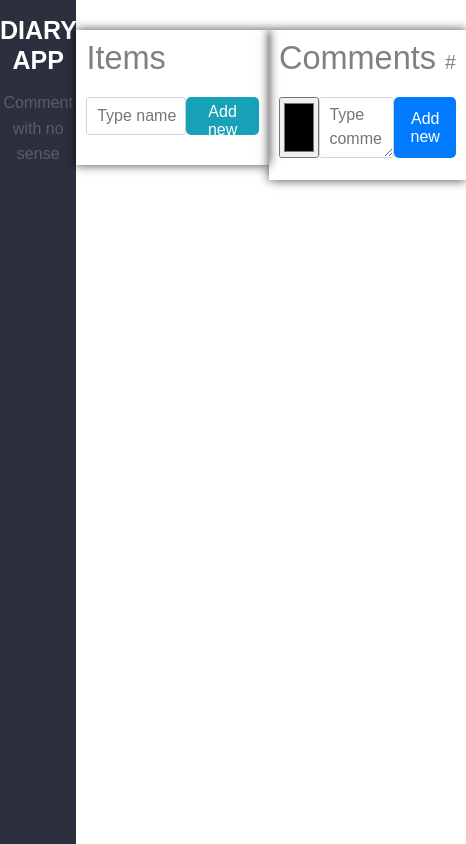
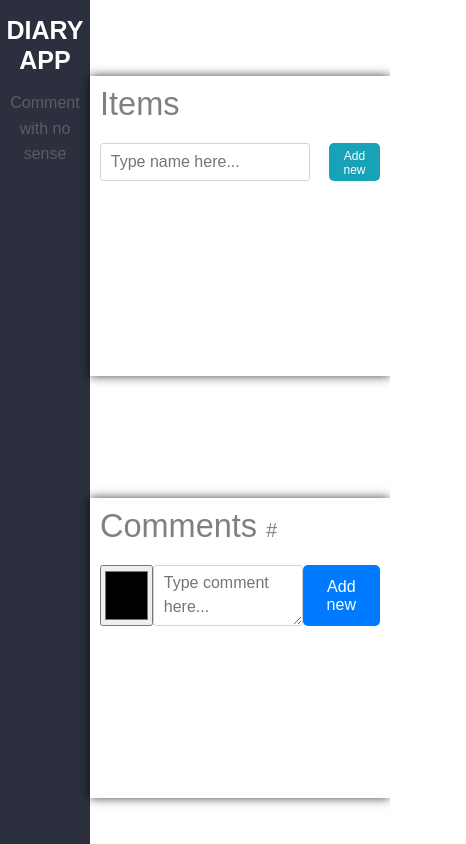
Before and after one commit to dmytrotsymbal/TestTask7, a React (Create React App) app: page / in a window 390 px wide. Shown: the whole page, 466 px wide, since content can reach past the window. Built offline with nearby package versions, Linux system fonts and the light colour scheme.

Commit message:
local storage

```diff
--- a/src/App.jsx
+++ b/src/App.jsx
@@ -2,11 +2,19 @@ import "../src/styles/App.scss";
 import ItemsBlock from "./components/ui/ItemsBlock/ItemsBlock";
 import CommentsBlock from "./components/ui/CommentsBlock/CommentsBlock";
 import Sidebar from "./components/ui/Sidebar/Sidebar";
-import { useState } from "react";
+import { useLayoutEffect, useState } from "react";
 
 const App = () => {
   const [items, setItems] = useState([]);
   const [selectedItemId, setSelectedItemId] = useState(null);
+
+  useLayoutEffect(() => {
+    const defaultItems = localStorage.getItem("items") ? JSON.parse(localStorage.getItem("items")) : [];
+    setItems(defaultItems);
+
+    const defaultSelectedItemId = localStorage.getItem("selectedItemId") ? JSON.parse(localStorage.getItem("selectedItemId")) : null;
+    setSelectedItemId(defaultSelectedItemId);
+  }, []);
 
   return (
     <div className="App">
--- a/src/components/ui/CommentsBlock/CommentsBlock.jsx
+++ b/src/components/ui/CommentsBlock/CommentsBlock.jsx
@@ -23,6 +23,7 @@ const CommentsBlock = ({ selectedItemId, items, setItems }) => {
       });
       setItems(updatedItems);
       setCommentText("");
+      localStorage.setItem("items", JSON.stringify(updatedItems));
     }
   };
 
--- a/src/components/ui/ItemsBlock/ItemsBlock.jsx
+++ b/src/components/ui/ItemsBlock/ItemsBlock.jsx
@@ -7,21 +7,24 @@ const ItemsBlock = ({ items, setItems, selectedItemId, setSelectedItemId }) => {
 
   const addNew = () => {
     if (text.trim().length) {
-      setItems([
+      const newItems = [
         ...items,
         {
           id: new Date().toISOString(),
           text: text,
           comments: [],
         },
-      ]);
+      ];
+      setItems(newItems);
       setText("");
+      localStorage.setItem("items", JSON.stringify(newItems));
     }
   };
 
   const deleteItem = (itemId) => {
     const updatedItems = items.filter((item) => item.id !== itemId);
     setItems(updatedItems);
+    localStorage.setItem("items", JSON.stringify(updatedItems));
   };
 
   return (
--- a/src/components/ui/ItemsBlock/ItemsListItem.jsx
+++ b/src/components/ui/ItemsBlock/ItemsListItem.jsx
@@ -4,13 +4,18 @@ const ItemsListItem = ({
   setSelectedItemId,
   selectedItemId,
 }) => {
+  const onChangeSelectedItem = () => {
+    setSelectedItemId(item.id);
+    localStorage.setItem("selectedItemId", JSON.stringify(item.id));
+  };
+
   return (
     <li
       className={
         item.id === selectedItemId ? "itemsListItem_Selected" : "itemsListItem"
       }
       key={item.id}
-      onClick={() => setSelectedItemId(item.id)}
+      onClick={onChangeSelectedItem}
     >
       <h4>{item.text}</h4>
       <div className="right">
--- a/src/styles/App.scss
+++ b/src/styles/App.scss
@@ -35,3 +35,108 @@
     width: 100%;
   }
 }
+
+@media (max-width: 1000px) {
+  .App {
+    .content {
+      flex-direction: column;
+      align-items: center;
+
+      .items {
+        min-height: 300px;
+      }
+
+      .comments {
+        min-height: 300px;
+      }
+    }
+  }
+}
+
+@media (max-width: 600px) {
+  .App {
+    .content {
+      flex-direction: column;
+      align-items: center;
+
+      .items {
+        width: 300px;
+
+        label {
+          button {
+            color: #fff;
+            background-color: #17a2b8;
+            width: 51px;
+            height: 38px;
+            font-size: 12px;
+          }
+        }
+
+        .itemsList {
+          margin-top: 20px;
+
+          .itemsListItem {
+            .right {
+              width: 30%;
+              display: flex;
+              justify-content: space-between;
+              align-items: center;
+
+              button {
+                border: 1px solid red;
+                border-color: red;
+                color: red;
+                background-color: transparent;
+                width: 51px;
+                height: 38px;
+                border-radius: 5px;
+                cursor: pointer;
+                transition: all 0.3s;
+                font-weight: 400;
+                font-size: 12px;
+                display: flex;
+                justify-content: center;
+                align-items: center;
+
+                &:hover {
+                  background-color: red;
+                  color: white;
+                }
+              }
+            }
+          }
+
+          .itemsListItem_Selected {
+            .right {
+              button {
+                border: 1px solid red;
+                border-color: red;
+                color: red;
+                background-color: transparent;
+                width: 51px;
+                height: 38px;
+                border-radius: 5px;
+                cursor: pointer;
+                transition: all 0.3s;
+                font-weight: 400;
+                font-size: 12px;
+                display: flex;
+                justify-content: center;
+                align-items: center;
+
+                &:hover {
+                  background-color: red;
+                  color: white;
+                }
+              }
+            }
+          }
+        }
+      }
+
+      .comments {
+        width: 300px;
+      }
+    }
+  }
+}
```
